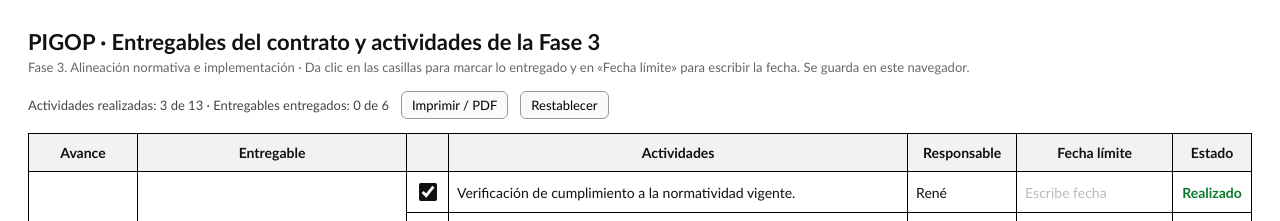
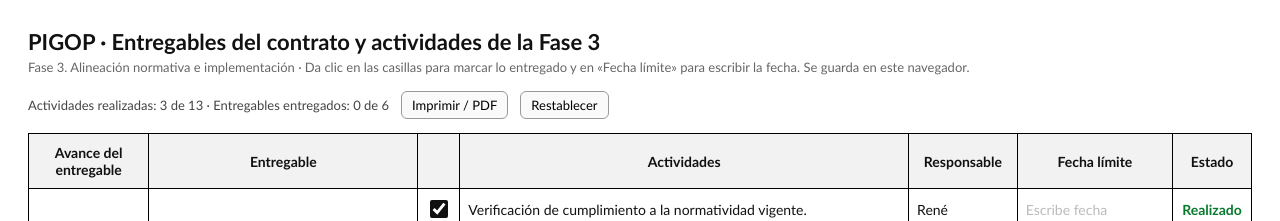
Before and after one commit to guatto27/pigop-entregables, a plain HTML site: page index.html in a window 1280 px wide. Shown: the top 221 px of the page. Drawn offline with Linux system fonts and the light colour scheme.

Commit message:
Columna Avance del entregable

```diff
--- a/index.html
+++ b/index.html
@@ -20,7 +20,7 @@ button{font:inherit;padding:5px 10px;border:1px solid #999;background:#fafafa;bo
 <h1>PIGOP · Entregables del contrato y actividades de la Fase 3</h1>
 <div class="sub">Fase 3. Alineación normativa e implementación · Da clic en las casillas para marcar lo entregado y en «Fecha límite» para escribir la fecha. Se guarda en este navegador.</div>
 <div class="bar"><span id="prog"></span><button onclick="window.print()">Imprimir / PDF</button><button onclick="if(confirm('¿Regresar a los estados iniciales?')){localStorage.removeItem(K);location.reload()}">Restablecer</button></div>
-<table><thead><tr><th>Avance</th><th>Entregable</th><th></th><th>Actividades</th><th>Responsable</th><th>Fecha límite</th><th>Estado</th></tr></thead><tbody>
+<table><thead><tr><th>Avance del entregable</th><th>Entregable</th><th></th><th>Actividades</th><th>Responsable</th><th>Fecha límite</th><th>Estado</th></tr></thead><tbody>
 <tr><td rowspan="5" class="c gtop"><div class="pb" data-e="0"><div class="pbf"></div></div><div class="pbt" data-e="0"></div></td><td rowspan="5" class="ent-name gtop">1. Recomendaciones a normativa y manuales.</td><td class="c gtop"><input type="checkbox" class="act" data-k="a0_0" data-e="0" data-def="1"></td><td class="gtop">Verificación de cumplimiento a la normatividad vigente.</td><td class="gtop">René</td><td class="fecha gtop" contenteditable="true" data-k="f0_0" data-def=""></td><td class="c estado gtop" data-for="a0_0"></td></tr>
 <tr><td class="c"><input type="checkbox" class="act" data-k="a0_1" data-e="0" data-def="1"></td><td class="">Recomendaciones de ajustes a la normatividad aplicable.</td><td class="">René</td><td class="fecha" contenteditable="true" data-k="f0_1" data-def=""></td><td class="c estado" data-for="a0_1"></td></tr>
 <tr><td class="c"><input type="checkbox" class="act" data-k="a0_2" data-e="0" data-def="1"></td><td class="">Análisis de implicaciones normativas.</td><td class="">René</td><td class="fecha" contenteditable="true" data-k="f0_2" data-def=""></td><td class="c estado" data-for="a0_2"></td></tr>
```
